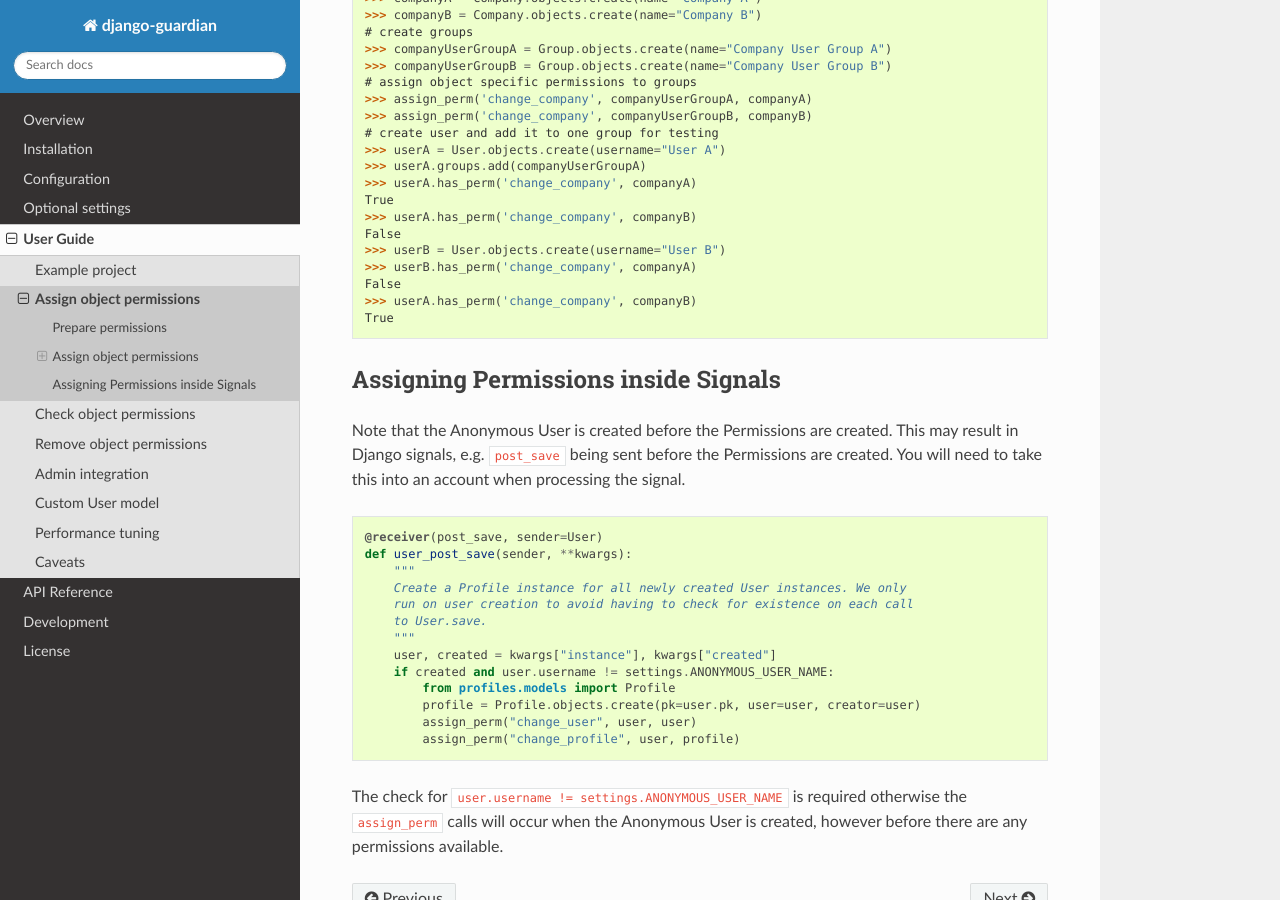
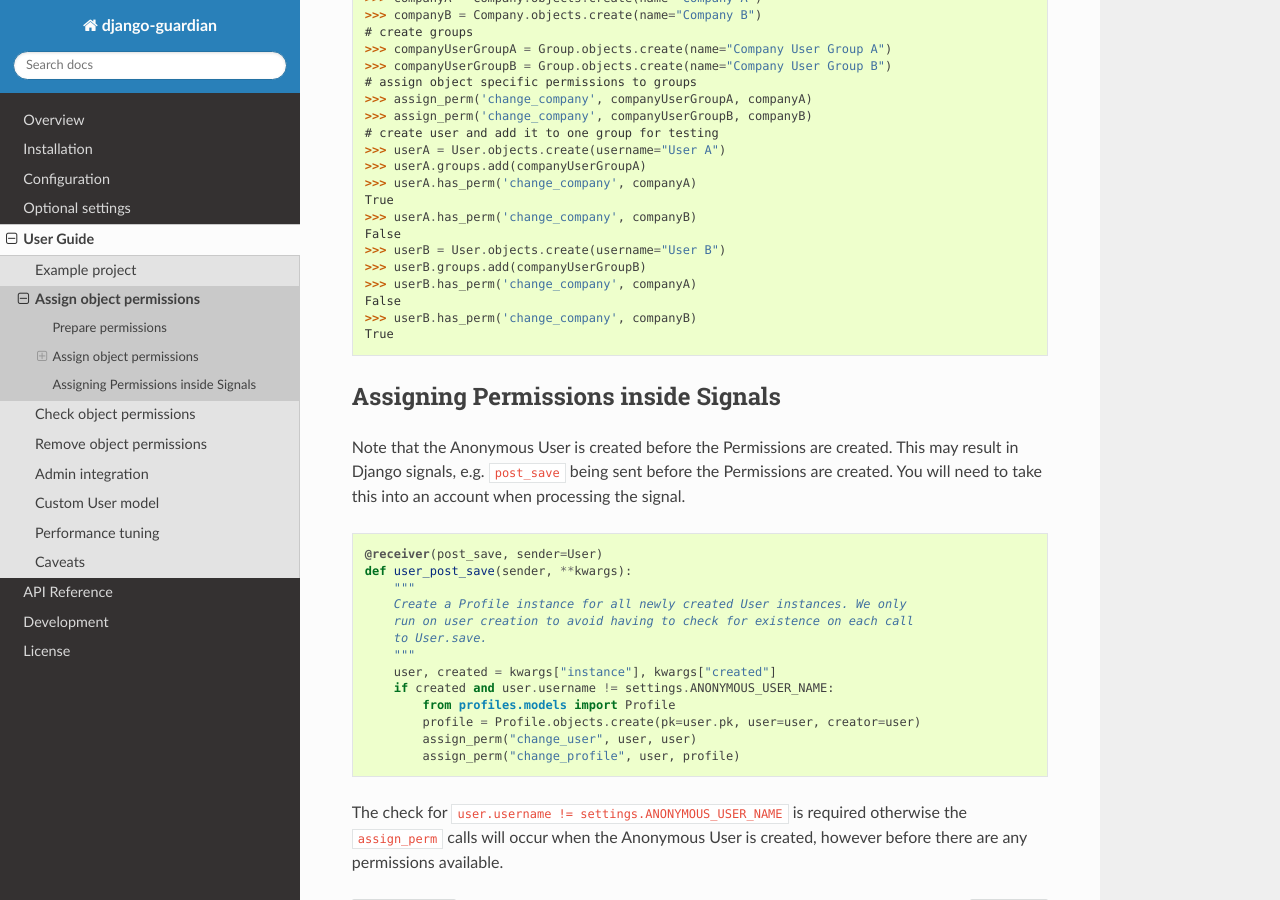
Before and after one commit to django-guardian/django-guardian, a Sphinx documentation site: the page built from docs/userguide/assign.rst, in a window 1280 px wide and 900 px high, scrolled down 2163 px. Built offline with Sphinx 7.4.7 and the Read the Docs theme 2.0.0, drawn with Linux system fonts in a browser that asks for light colours; the version number could not be read and is left out.

Commit message:
fix group permissions example (#477)

```diff
--- a/docs/userguide/assign.rst
+++ b/docs/userguide/assign.rst
@@ -128,9 +128,10 @@ Another example:
     >>> userA.has_perm('change_company', companyB)
     False
     >>> userB = User.objects.create(username="User B")
+    >>> userB.groups.add(companyUserGroupB)
     >>> userB.has_perm('change_company', companyA)
     False
-    >>> userA.has_perm('change_company', companyB)
+    >>> userB.has_perm('change_company', companyB)
     True
 
 Assigning Permissions inside Signals
```
